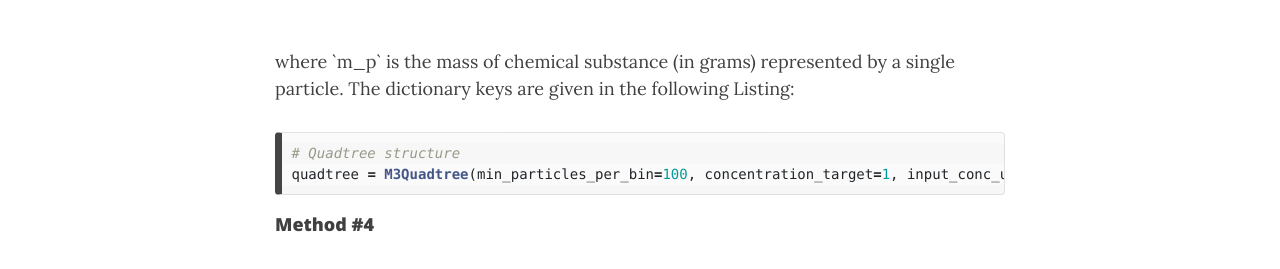
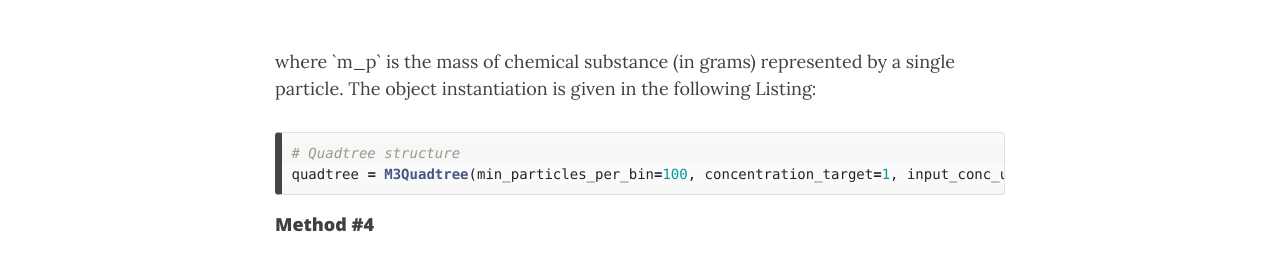
Before and after one commit to claws-scot/claws-scot.github.io, a Jekyll site: the page built from quadtree-structure.md, in a window 1280 px wide and 900 px high, scrolled down 3166 px. Shown: the part 210-479 px from the top of the window. Built offline with Jekyll 4.4.1, drawn with Linux system fonts in a browser that asks for light colours; nearby versions of some CDN libraries; formulas are drawn with MathJax 3; some of the changed text lies outside the part shown.

Commit message:
Editing web pages

````diff
--- a/quadtree-structure.md
+++ b/quadtree-structure.md
@@ -84,7 +84,7 @@
         return lonbin, latbin
 ```
 
-<p>The quadtree parameters are found in the following Listing:</p>
+<p>The quadtree class implementation is found in the following Listing:</p>
 
 ```python
 class Quadtree(object):
@@ -161,7 +161,7 @@
   <div class="equation__number">(2)</div>
 </div>
 
-<p>where `m_p` is the mass of chemical substance (in grams) represented by a single particle. The dictionary keys are given in the following Listing:</p>
+<p>where `m_p` is the mass of chemical substance (in grams) represented by a single particle. The object instantiation is given in the following Listing:</p>
 
 ```python
 # Quadtree structure
````
Also changed, not shown: other parts of quadtree-structure.md (+1 -1 lines).
